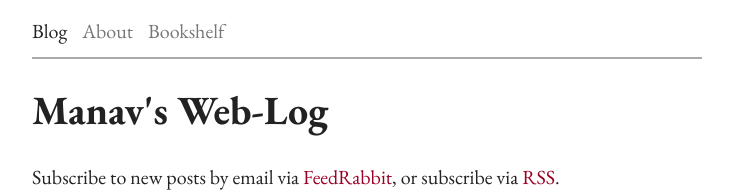
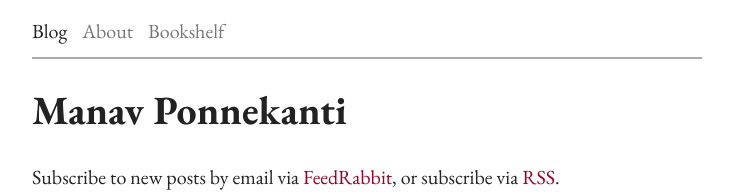
Before and after one commit to ManavPonnekanti/ponnekanti.net, an Eleventy site: page src/index.njk in a window 1280 px wide. Shown: the top 192 px of the page, without its empty margins (273-1006 px from the left). Built offline with nearby package versions, Linux system fonts and the light colour scheme; Eleventy itself is replaced by a stand-in of ours; files that its build step writes are made by us from their sources; files whose address does not match are found by name.

Commit message:
Changed site name to fullname

```diff
--- a/src/index.njk
+++ b/src/index.njk
@@ -1,5 +1,5 @@
 ---
-title: Manav's Web-Log
+title: Manav Ponnekanti
 layout: page.njk
 description: "And now I see with eye serene / The very pulse of the machine;"
 ---
```
Also changed, not shown: 1 other file.
